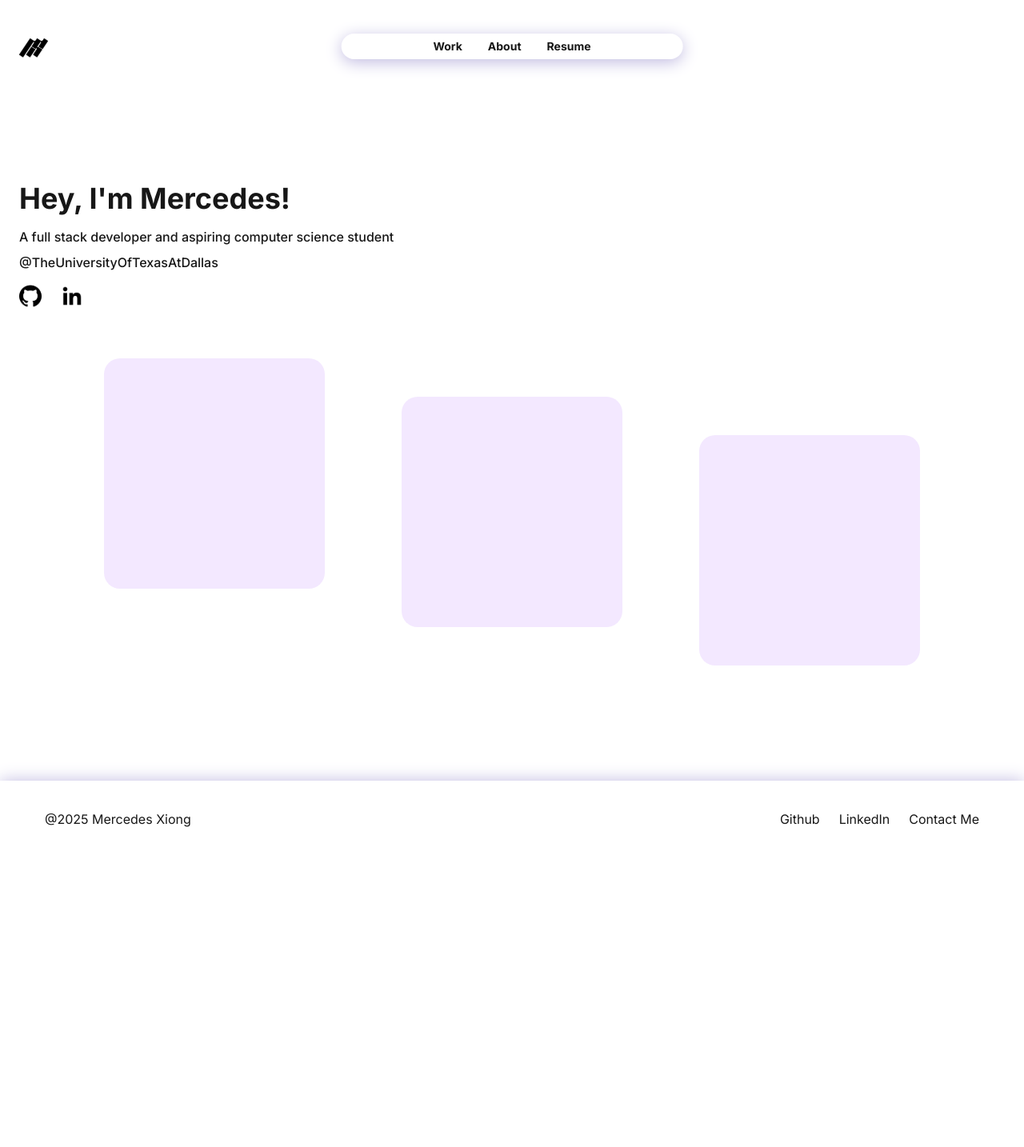
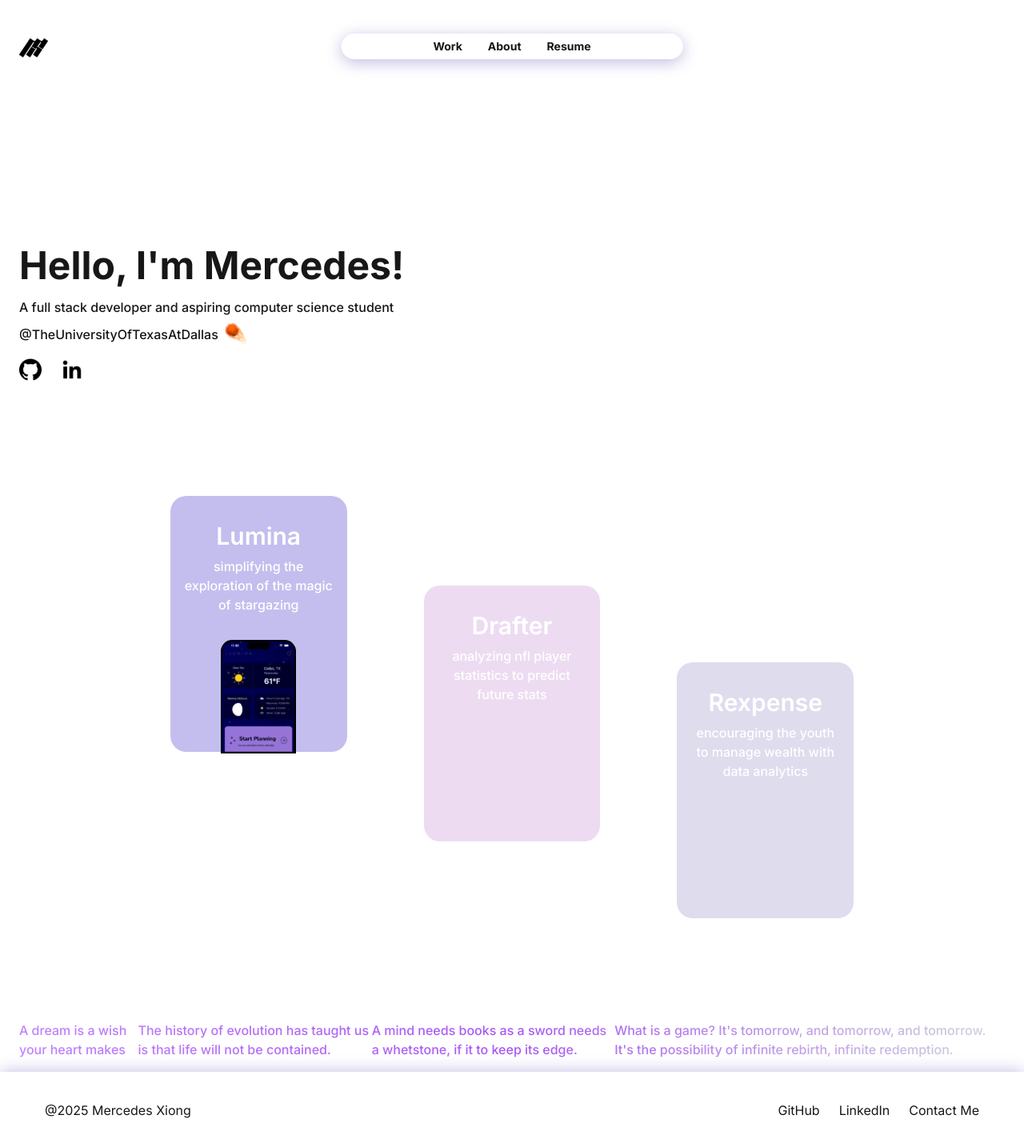
Before and after one commit to MercedesX3/portfolio, a Next.js app in the folder frontend/benzfolio/: page / in a window 1280 px wide. Shown: the whole page at 80% size. Before the commit the page ends 1070 px from the top, so only its background shows below. Built offline with nearby package versions, Linux system fonts and the light colour scheme.

Commit message:
Updated home screen with detailed cards and quotes

```diff
--- a/frontend/benzfolio/src/app/page.js
+++ b/frontend/benzfolio/src/app/page.js
@@ -1,6 +1,11 @@
 import Image from "next/image";
 
 export default function Home() {
+  let quotes = ["A dream is a wish your heart makes",
+    "The history of evolution has taught us is that life will not be contained.",
+    "A mind needs books as a sword needs a whetstone, if it to keep its edge.",
+    "What is a game? It's tomorrow, and tomorrow, and tomorrow. It's the possibility of infinite rebirth, infinite redemption."]
+
   return (
     <div className="grid grid-rows-[36px_1fr_94px] items-center overflow-auto bg-white sm:pt-6 font-sans">
       <div className="relative bg-blue-500 sm:pl-6 sm:pr-6">
@@ -19,12 +24,23 @@ export default function Home() {
 
       </div>
 
-      <div className="p-4 pt-40 sm:pl-6 sm:pr-6">
-        <div className="pb-12">
-          <h1 className="text-4xl font-bold py-2">Hey, I'm Mercedes!</h1>
+      <div className="p-4 pt-60 sm:pl-6 sm:pr-6">
+        <div className="pb-32">
+          <h1 className="text-5xl font-bold py-2">Hello, I'm Mercedes!</h1>
           <p className="font-medium py-2">A full stack developer and aspiring computer science student</p>
-          <p className="font-medium">@TheUniversityOfTexasAtDallas</p>
+          <div className="flex items-center space-x-2">
+            <p className="font-medium">@TheUniversityOfTexasAtDallas</p>
+            <Image
+              src="/Comet.svg"  // Path to your image (must be in the 'public' folder)
+              alt="comet"
+              width={28}  // Set width
+              height={28} // Set height
+              className="relative"
+            />
+          </div>
+
           <div className="flex py-4 space-x-6">
+            <a href="https://github.com/MercedesX3" target="_blank">
             <Image
               src="/github 1.svg"  // Path to your image (must be in the 'public' folder)
               alt="githubLogo"
@@ -32,6 +48,8 @@ export default function Home() {
               height={28} // Set height
               className="" // Tailwind classes for styling
             />
+            </a>
+            <a href="https://www.linkedin.com/in/mercedes-xiong-2900b2296/" target="_blank">
             <Image
             src="/linkedin 1.svg"  // Path to your image (must be in the 'public' folder)
             alt="linkedinLogo"
@@ -39,19 +57,40 @@ export default function Home() {
             height={28} // Set height
             className="" // Tailwind classes for styling
             />
+            </a>
         </div>
         </div>
 
         <div className="flex justify-center space-x-24 px-16 pb-32">
-          <div className="h-72 w-1/4 rounded-[20px] bg-purple-100">
+          <div className="h-80 w-1/5 rounded-[20px] bg-[#C4BEEE] pt-8 px-4 justify-between">
+            <p className="font-semibold text-3xl text-white text-center">Lumina</p>
+            <p className="font-medium text-white text-center pt-2">simplifying the exploration of the magic of stargazing</p>
+            <Image
+            src="/luminaphone.svg"  // Path to your image (must be in the 'public' folder)
+            alt="Lumina Screen"
+            width={100}
+            height={56}
+            className="w-1/2 h-auto mx-auto pt-8"
+            />
+          </div>
+
+          <div className="h-80 w-1/5 rounded-[20px] mt-28 bg-[#EDDCF1] pt-8 px-4 justify-between">
+          <p className="font-semibold text-3xl text-white text-center">Drafter</p>
+            <p className="font-medium text-white text-center pt-2">analyzing nfl player statistics to predict future stats</p>
+          </div>
+          <div className="h-80 w-1/5 rounded-[20px] mt-52 bg-[#DFDCEE] pt-8 px-4 justify-between">
+          <p className="font-semibold text-3xl text-white text-center">Rexpense</p>
+            <p className="font-medium text-white text-center pt-2">encouraging the youth to manage wealth with data analytics</p>
 
           </div>
-          <div className="h-72 w-1/4 rounded-[20px] mt-12 bg-purple-100">
+        </div>
 
-          </div>
-          <div className="h-72 w-1/4 rounded-[20px] mt-24 bg-purple-100">
+        <div className="flex flex-row bg-gradient-to-r from-purple-400 via-purple-500 to-gray-300 inline-block text-transparent bg-clip-text">
+          <p className="font-medium">{quotes[0]}</p>
+          <p className="font-medium">{quotes[1]}</p>
+          <p className="font-medium">{quotes[2]}</p>
+          <p className="font-medium">{quotes[3]}</p>
 
-          </div>
         </div>
       </div>
 
@@ -59,9 +98,9 @@ export default function Home() {
         <div className="flex h-[96px] w-full items-center justify-between px-14">
           <p>@2025 Mercedes Xiong</p>
           <div className="flex space-x-6">
-            <p>Github</p>
-            <p>LinkedIn</p>
-            <p>Contact Me</p>
+            <a href="https://github.com/MercedesX3" target="_blank">GitHub</a>
+            <a href="https://www.linkedin.com/in/mercedes-xiong-2900b2296/" target="_blank">LinkedIn</a>
+            <a>Contact Me</a>
           </div>
         </div>
       </div>
```
Also changed, not shown: frontend/benzfolio/public/Comet.svg (added), frontend/benzfolio/public/luminaphone.svg (added).
